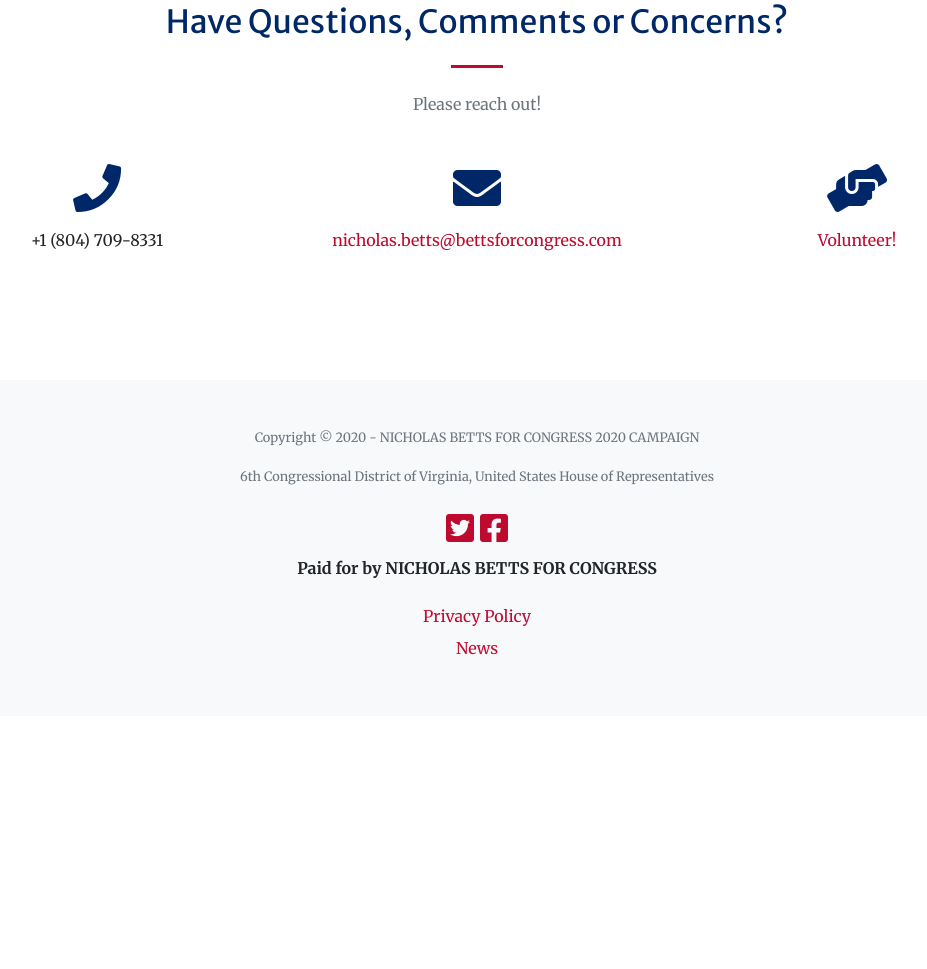
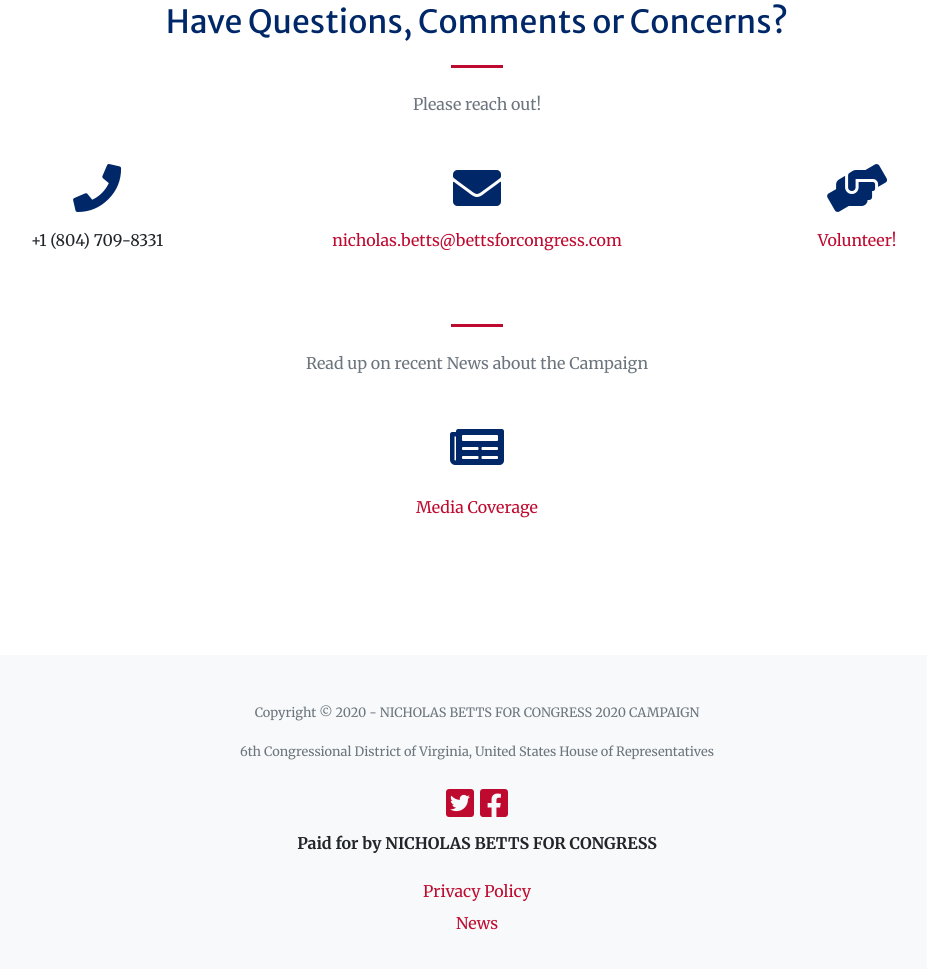
Before and after one commit to anataliocs/nickbettsforcongress, a Gatsby site: page / in a window 1280 px wide. Shown: the part 7601-8570 px from the top of the page, without its empty margins (163-1090 px from the left). Before the commit the page ends 8317 px from the top, so only its background shows below. Built offline with nearby package versions, Linux system fonts and the light colour scheme; Gatsby itself is replaced by a stand-in of ours.

Commit message:
Add dedicated news section

```diff
--- a/src/pages/index.js
+++ b/src/pages/index.js
@@ -4,6 +4,7 @@ import {graphql} from "gatsby"
 import Layout from "../components/layout"
 import SEO from "../components/seo"
 import Scroller from "../components/scroller"
+import {Nav} from "react-bootstrap";
 
 export default class IndexPage extends React.Component {
     constructor(props) {
@@ -487,6 +488,20 @@ export default class IndexPage extends React.Component {
                                    href="https://forms.gle/7meLEw5DPm8trdAp7" target="_blank" rel="noopener noreferrer">
                                     Volunteer!</a>
                             </div>
+                        </div><br/>
+
+                        <div className="row justify-content-center">
+                            <div className="col-lg-8 text-center">
+                                <br/>
+                                <hr className="divider my-4"/>
+                                <p className="text-muted mb-5">Read up on recent News about the Campaign</p>
+                            </div>
+                        </div>
+                        <div className="row">
+                            <div className="col-lg-12 ml-auto text-center mb-5 mb-lg-0">
+                                <i className="fas fa-newspaper fa-3x mb-3 text-secondary"></i>
+                                <Nav.Link href="/news/" target="_blank">Media Coverage</Nav.Link>
+                            </div>
                         </div>
                     </div>
                 </section>
```
